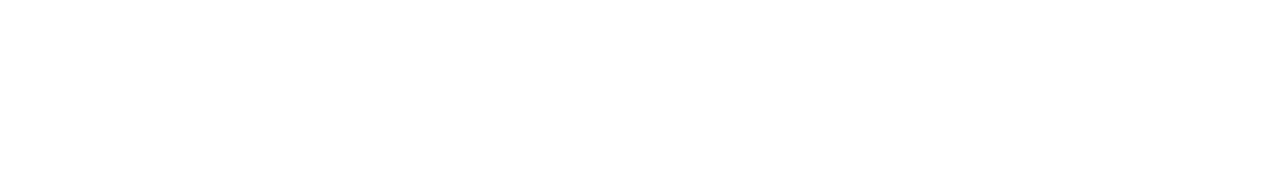
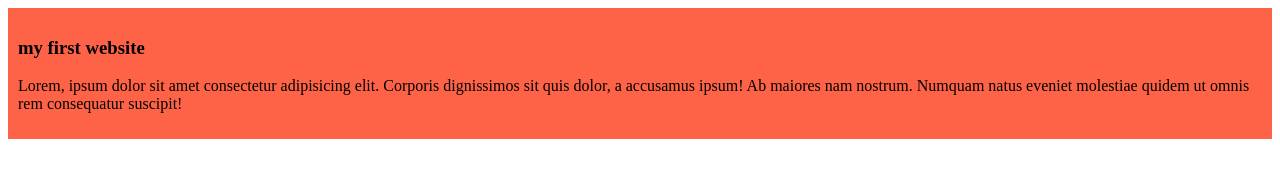
Before and after one commit to sanjoynath-coder/my-simple-website, a plain HTML site: page index.html in a window 1280 px wide. Drawn offline with Linux system fonts and the light colour scheme.

Commit message:
added the first blog

```diff
--- a/index.html
+++ b/index.html
@@ -4,8 +4,12 @@
     <meta charset="UTF-8">
     <meta name="viewport" content="width=device-width, initial-scale=1.0">
     <title>My Simple Website</title>
+    <link rel="stylesheet" href="styles/blog.css">
 </head>
 <body>
-
+    <div>
+        <h3>my first website</h3>
+        <p>Lorem, ipsum dolor sit amet consectetur adipisicing elit. Corporis dignissimos sit quis dolor, a accusamus ipsum! Ab maiores nam nostrum. Numquam natus eveniet molestiae quidem ut omnis rem consequatur suscipit!  </p>
+    </div>
 </body>
 </html>
--- /dev/null
+++ b/styles/blog.css
@@ -0,0 +1,4 @@
+div{
+    background-color: tomato;
+    padding: 10px;
+}
```
